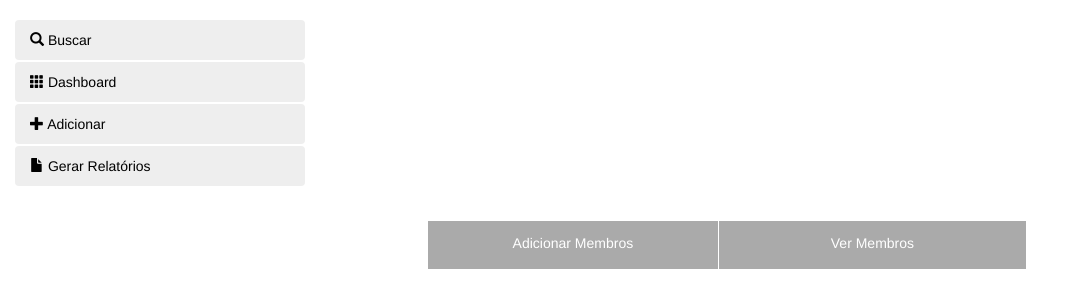
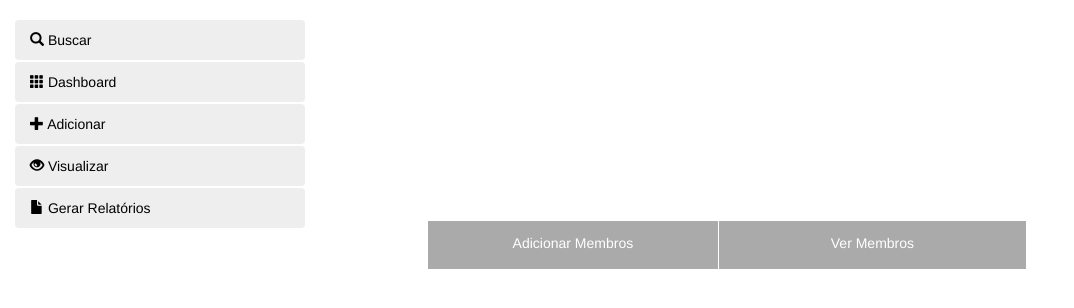
Before and after one commit to brunodarshan-zz/MembersControlSystem, a Django app: page /dashboard/ in a window 1280 px wide; the page is wider, and only the part inside the window is pictured. Shown: the part 52-360 px from the top of that part, without its empty margins (0-1074 px from the left). Run offline with Django 3.2, Linux system fonts and the light colour scheme; some libraries are stand-ins or nearby versions; some web fonts are replaced.

Commit message:
Modificações nos templates

```diff
--- a/members/templates/members/add_extras.html
+++ b/members/templates/members/add_extras.html
@@ -19,7 +19,9 @@
 
 			<li><a href="{% url 'add_extras' %}" title="Deseja adicionar mais instituições, cargos, atuações ou especialidades? Clique aqui."><span class="glyphicon glyphicon-plus"></span> Adicionar</a></li>
 
-			<li><a href="{% url 'view_extras' %}" title="Ver instituições, cargos, atuações e especialidades."><span class="glyphicon glyphicon-file"></span> Gerar Relatórios</a></li>
+			<li><a href="{% url 'view_extras' %}" title="Clique para ver instituições, cargos, atuações e especialidades."><span class="glyphicon glyphicon-eye-open"></span> Visualizar</a></li>
+
+			<li><a href="#" title="Essa função ainda não está implementada. :("><span class="glyphicon glyphicon-file"></span> Gerar Relatórios</a></li>
 		</ul>
 	</nav>
 
--- a/members/templates/members/dashboard.html
+++ b/members/templates/members/dashboard.html
@@ -19,7 +19,9 @@
 
 			<li><a href="{% url 'add_extras' %}" title="Deseja adicionar mais instituições, cargos, atuações ou especialidades? Clique aqui."><span class="glyphicon glyphicon-plus"></span> Adicionar</a></li>
 
-			<li><a href="{% url 'view_extras' %}" title="Ver instituições, cargos, atuações e especialidades."><span class="glyphicon glyphicon-file"></span> Gerar Relatórios</a></li>
+			<li><a href="{% url 'view_extras' %}" title="Clique para ver instituições, cargos, atuações e especialidades."><span class="glyphicon glyphicon-eye-open"></span> Visualizar</a></li>
+
+			<li><a href="{% url 'view_extras' %}" title="Essa função ainda não está implementada. :("><span class="glyphicon glyphicon-file"></span> Gerar Relatórios</a></li>
 		</ul>
 	</nav>
 
--- a/members/templates/members/view_extras.html
+++ b/members/templates/members/view_extras.html
@@ -19,7 +19,9 @@
 
 			<li><a href="{% url 'add_extras' %}" title="Deseja adicionar mais instituições, cargos, atuações ou especialidades? Clique aqui."><span class="glyphicon glyphicon-plus"></span> Adicionar</a></li>
 
-			<li><a href="{% url 'view_extras' %}" title="Ver instituições, cargos, atuações e especialidades."><span class="glyphicon glyphicon-file"></span> Gerar Relatórios</a></li>
+			<li><a href="{% url 'view_extras' %}" title="Clique para ver instituições, cargos, atuações e especialidades."><span class="glyphicon glyphicon-eye-open"></span> Visualizar</a></li>
+
+			<li><a href="#" title="Essa função ainda não está implementada. :("><span class="glyphicon glyphicon-file"></span> Gerar Relatórios</a></li>
 		</ul>
 	</nav>
 
```
